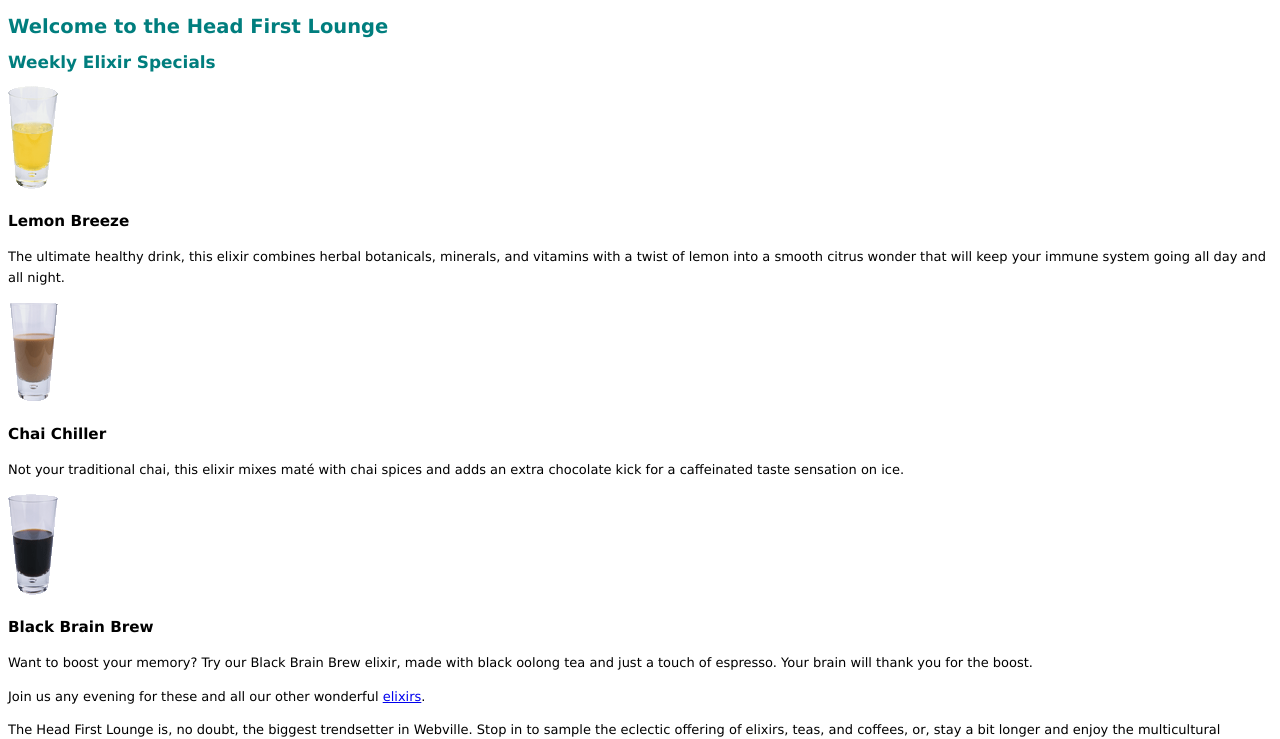
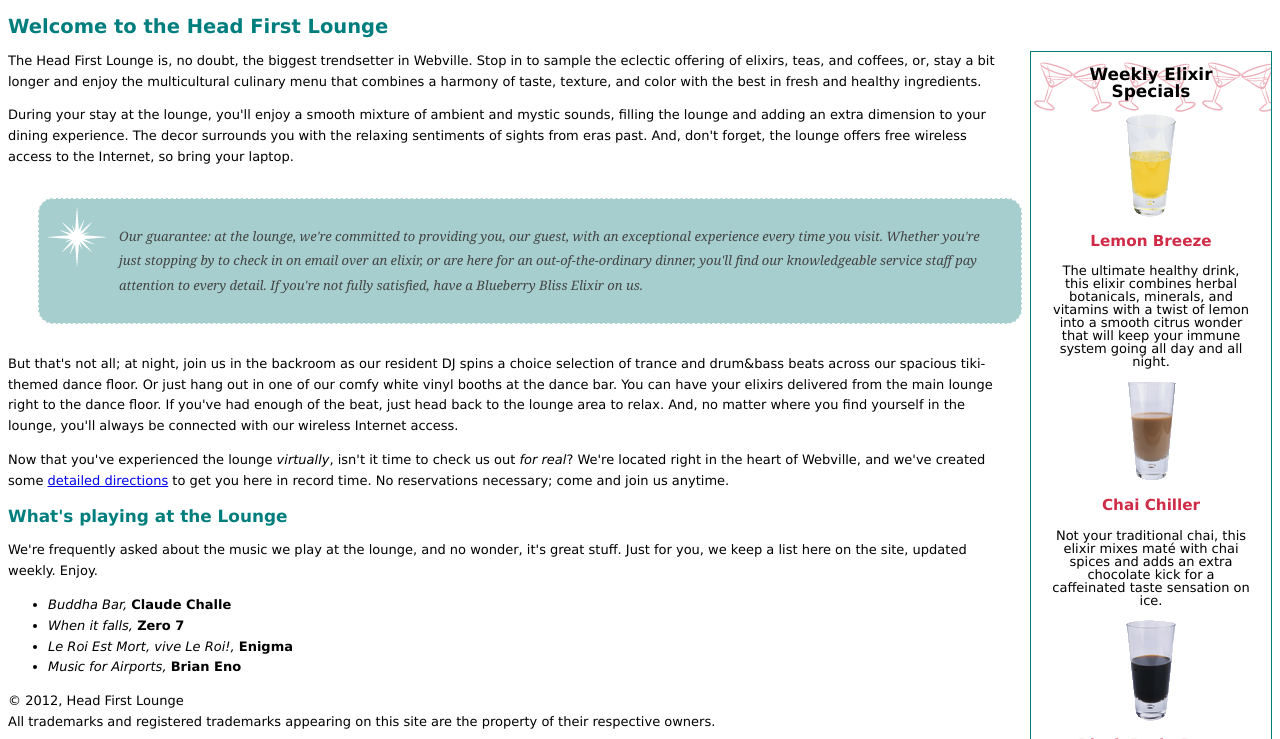
Before and after one commit to yarivdo/Chapter9, a plain HTML site: page index.html in a window 1280 px wide. Shown: the part 213-952 px from the top of the page. Drawn offline with Linux system fonts and the light colour scheme.

Commit message:
Update lounge.css

```diff
--- a/lounge.css
+++ b/lounge.css
@@ -38,3 +38,48 @@ h2 {
     background-repeat: no-repeat;
     background-position: top left;
 }
+
+#elixirs {
+    border-width: thin;
+    border-style: solid;
+    border-color: #007e7e;
+    width: 200px;
+
+    padding-right: 20px;
+    padding-bottom: 20px;
+    padding-left: 20px;
+
+    margin-left: 20px;
+
+    text-align: center;
+
+    background-image: url(images/cocktail.gif);
+    background-repeat: repeat-x;
+
+    line-height:  1;
+
+    float: right;
+}
+
+#elixirs h2 {
+    color: black;
+}
+#elixirs h3 {
+    color: #d12c47;
+}
+
+#elixirs a:hover {
+    background: #f88396;
+    color: #0d5353;
+}
+
+.cd {
+    font-style: italic;
+}
+.artist {
+    font-weight: bold;
+}
+
+a:hover {
+    color: yellow;
+}
```
